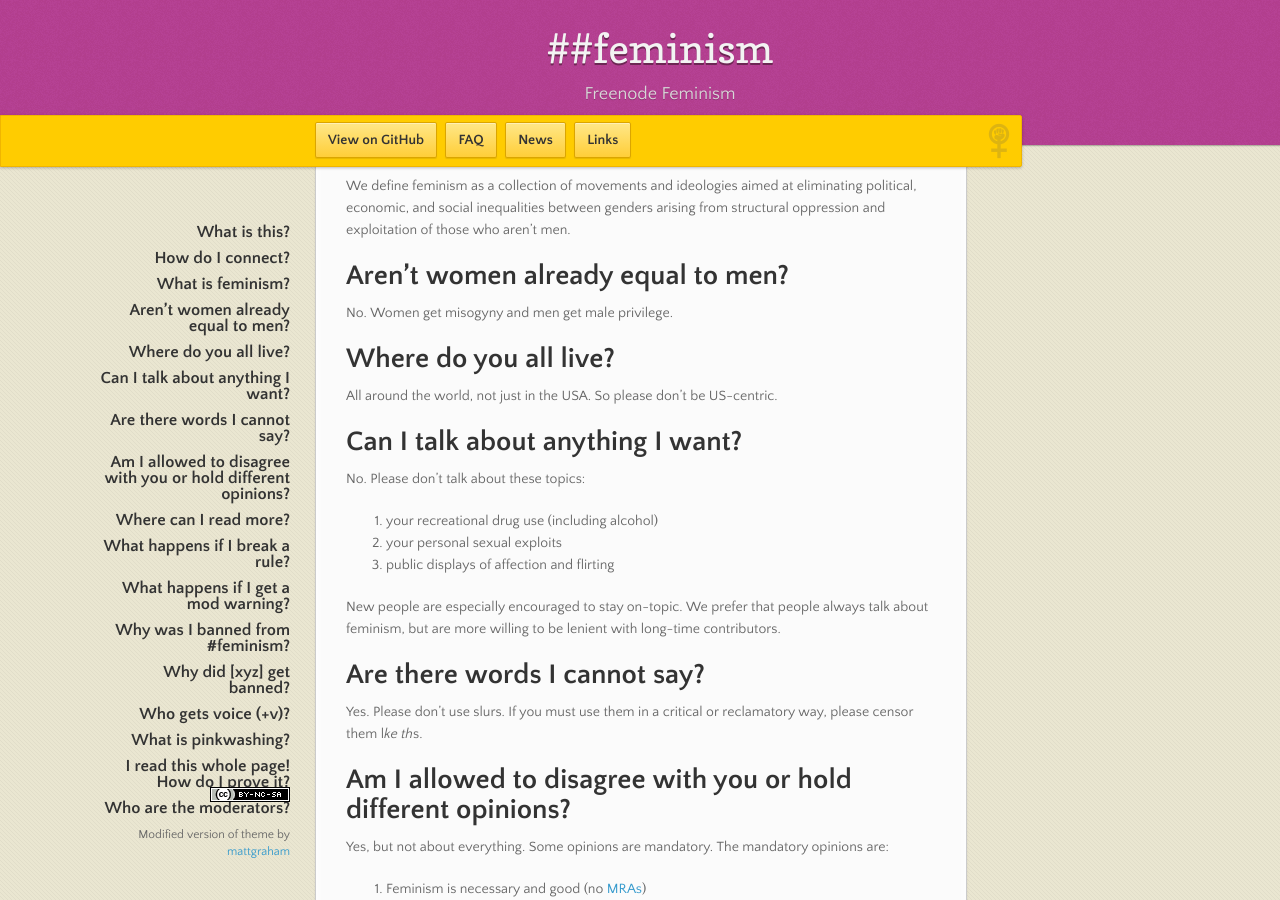
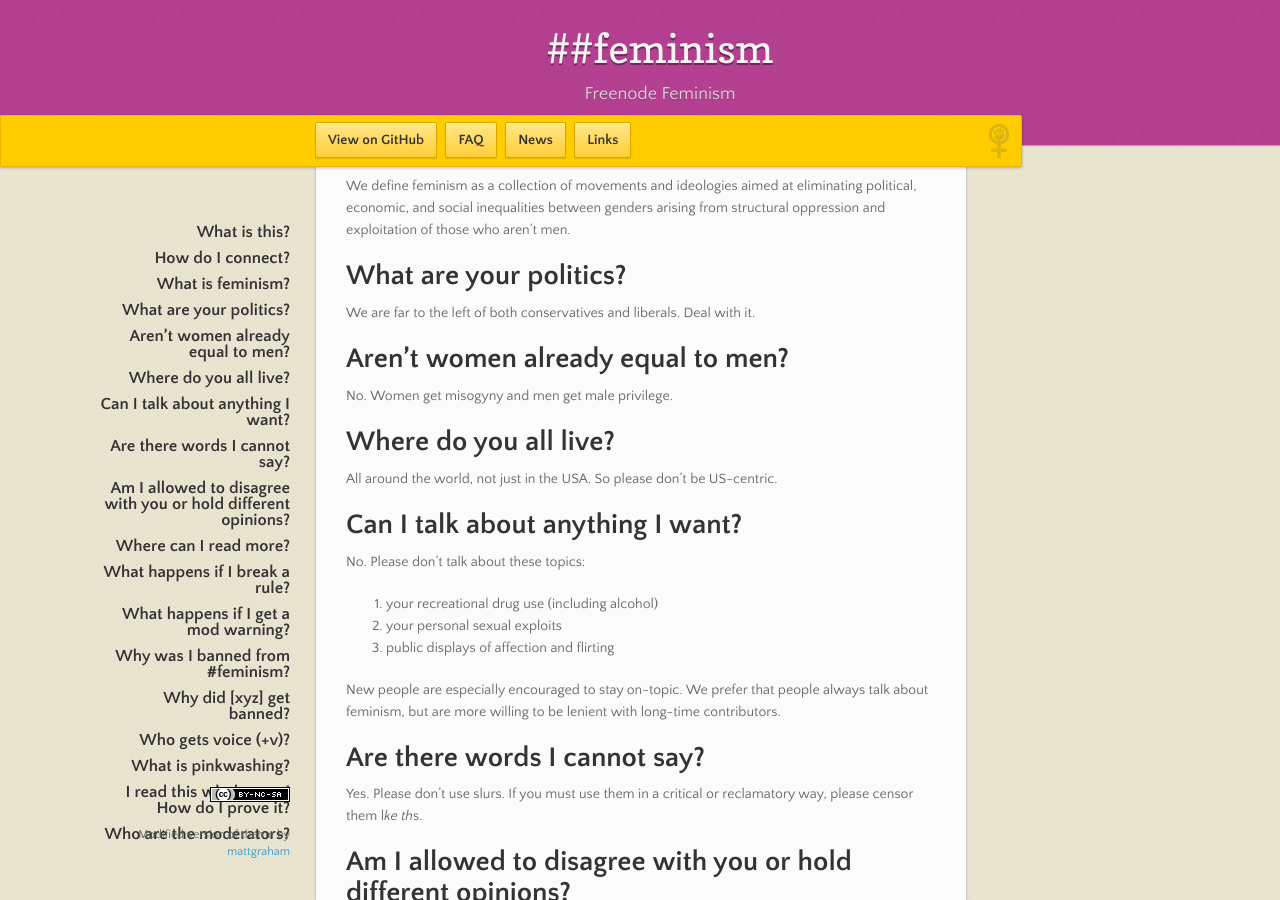
Before and after one commit to feminism-chat/feminism-chat.github.io, a Jekyll site: the page built from faq.md, in a window 1280 px wide and 900 px high, scrolled down 510 px. Built offline with Jekyll 4.4.1, drawn with Linux system fonts in a browser that asks for light colours; nearby versions of some CDN libraries.

Commit message:
move to FAQ: not liberal

```diff
--- a/faq.md
+++ b/faq.md
@@ -23,6 +23,10 @@ Other common web gateways (kiwiirc, freenode webchat, matrix) are banned due to
 # What is feminism?
 
 We define feminism as a collection of movements and ideologies aimed at eliminating political, economic, and social inequalities between genders arising from structural oppression and exploitation of those who aren't men.
+
+# What are your politics?
+
+We are far to the left of both conservatives and liberals. Deal with it.
 
 # Aren't women already equal to men?
 
```
Also changed, not shown: index.md (+0 -2 lines).
